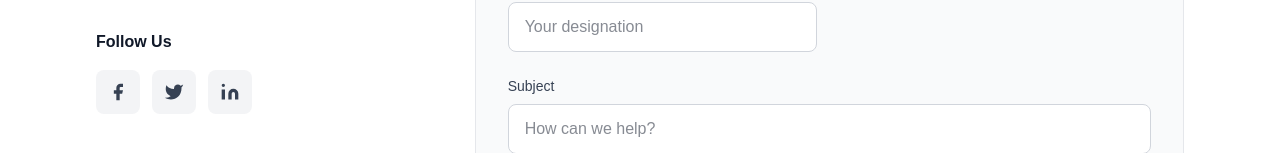
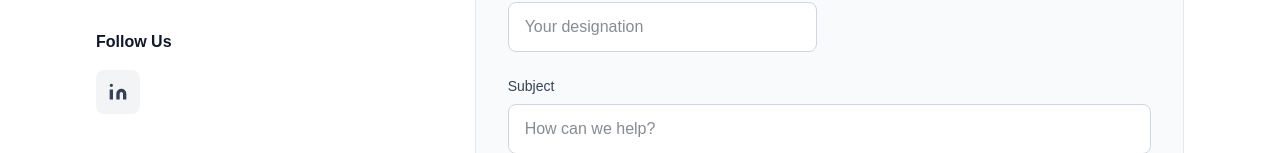
Before and after one commit to JayGupta930/ilika_earth, a Next.js app: page /contact in a window 1280 px wide. Shown: the part 647-800 px from the top of the page. Built offline with nearby package versions, Linux system fonts and the light colour scheme.

Commit message:
fix(contact): replace placeholder social icons with LinkedIn link (open in new tab, add noopener noreferrer)

```diff
--- a/src/app/contact/page.js
+++ b/src/app/contact/page.js
@@ -143,17 +143,12 @@ export default function Contact() {
             <div className="pt-8 border-t border-gray-200">
               <h3 className="font-semibold text-gray-900 mb-4">Follow Us</h3>
               <div className="flex gap-3">
-                <a href="#" className="bg-gray-100 hover:bg-green-100 p-3 rounded-lg transition-colors">
-                  <svg className="w-5 h-5 text-gray-700" fill="currentColor" viewBox="0 0 24 24">
-                    <path d="M18 2h-3a5 5 0 00-5 5v3H7v4h3v8h4v-8h3l1-4h-4V7a1 1 0 011-1h3z" />
-                  </svg>
-                </a>
-                <a href="#" className="bg-gray-100 hover:bg-green-100 p-3 rounded-lg transition-colors">
-                  <svg className="w-5 h-5 text-gray-700" fill="currentColor" viewBox="0 0 24 24">
-                    <path d="M23 3a10.9 10.9 0 01-3.14 1.53 4.48 4.48 0 00-7.86 3v1A10.66 10.66 0 013 4s-4 9 5 13a11.64 11.64 0 01-7 2c9 5 20 0 20-11.5a4.5 4.5 0 00-.08-.83A7.72 7.72 0 0023 3z" />
-                  </svg>
-                </a>
-                <a href="#" className="bg-gray-100 hover:bg-green-100 p-3 rounded-lg transition-colors">
+                <a
+                  href="https://www.linkedin.com/company/ilika-earth/"
+                  target="_blank"
+                  rel="noopener noreferrer"
+                  className="bg-gray-100 hover:bg-green-100 p-3 rounded-lg transition-colors"
+                >
                   <svg className="w-5 h-5 text-gray-700" fill="currentColor" viewBox="0 0 24 24">
                     <path d="M16 8a6 6 0 016 6v7h-4v-7a2 2 0 00-2-2 2 2 0 00-2 2v7h-4v-7a6 6 0 016-6zM2 9h4v12H2z M4 2a2 2 0 100 4 2 2 0 000-4z" />
                   </svg>
```
